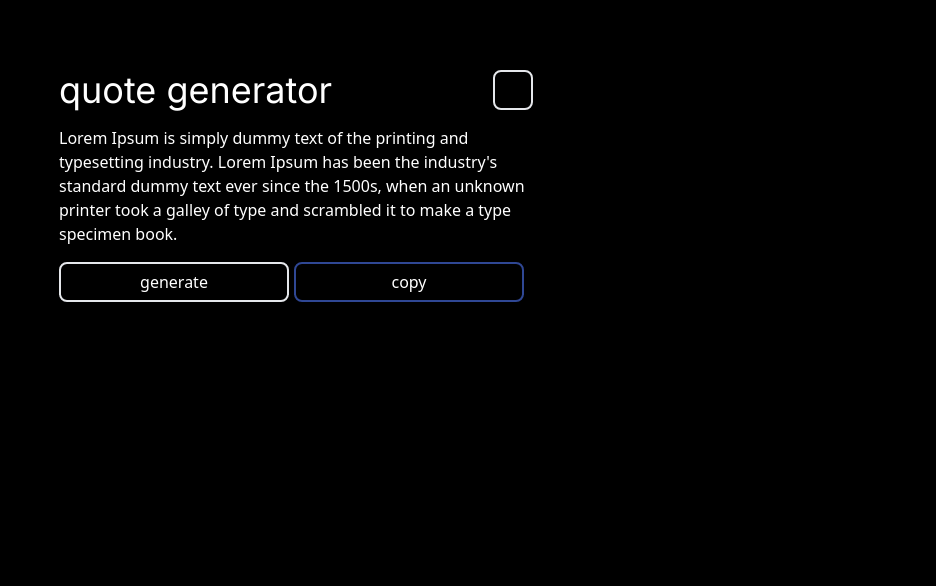
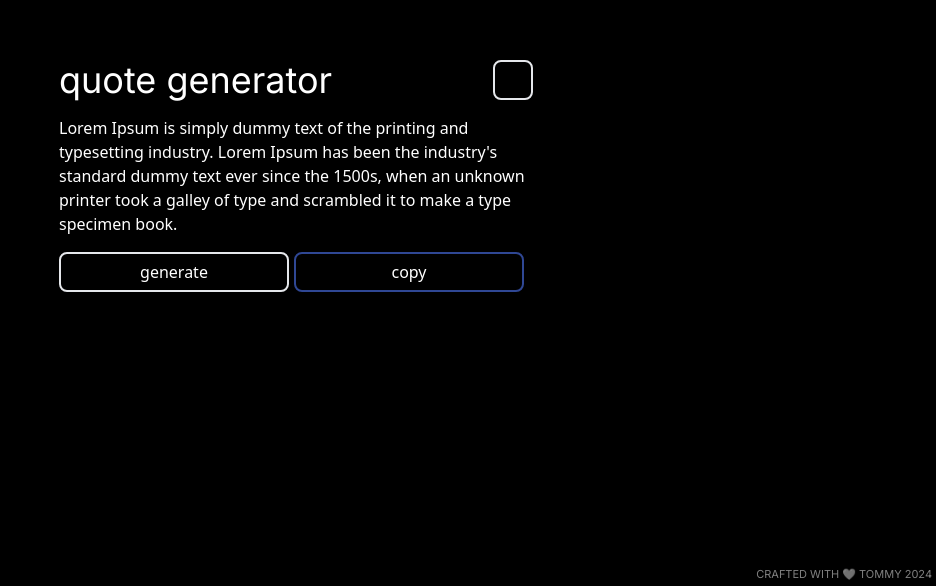
Before and after one commit to ttommie/quote-generator, a React (Vite) app: page / in a window 1280 px wide. Shown: the part 214-800 px from the top of the page, without its empty margins (344-1280 px from the left). Built offline with nearby package versions, Linux system fonts and the light colour scheme.

Commit message:
feat(footer): add footer and correct spacing between components

```diff
--- a/src/App.tsx
+++ b/src/App.tsx
@@ -1,16 +1,23 @@
-import Header from "./components/Header"
-import Quote from "./components/Quote"
+import Footer from './components/Footer';
+import Header from './components/Header';
+import Quote from './components/Quote';
 
 function App() {
   return (
-    <div className="flex flex-col min-h-screen justify-center items-center space-y-4">
-      {/* Header */}
-      <Header />
+    <div className="flex flex-col min-h-screen">
+      <div className='flex flex-col flex-grow justify-center items-center space-y-4'>
+        {/* Header */}
+        <Header />
 
-      {/* Quote */}
-      <Quote />
+        {/* Quote */}
+        <Quote />
+      </div>
+      <div>
+        {/* Footer */}
+        <Footer />
+      </div>
     </div>
-  )
+  );
 }
 
-export default App
+export default App;
--- /dev/null
+++ b/src/components/Footer.tsx
@@ -0,0 +1,10 @@
+function Footer() {
+  return (
+    <div className="flex justify-end">
+      {/* Comment */}
+      <h1 className="font-inter text-[11px] text-white/50 uppercase mr-1 mb-1">crafted with 🤍 tommy 2024</h1>
+    </div>
+  )
+}
+
+export default Footer
--- a/src/index.css
+++ b/src/index.css
@@ -5,4 +5,5 @@
 body {
   background-color: #000000;
   color: #ffffff;
+  @apply select-none;
 }
```
